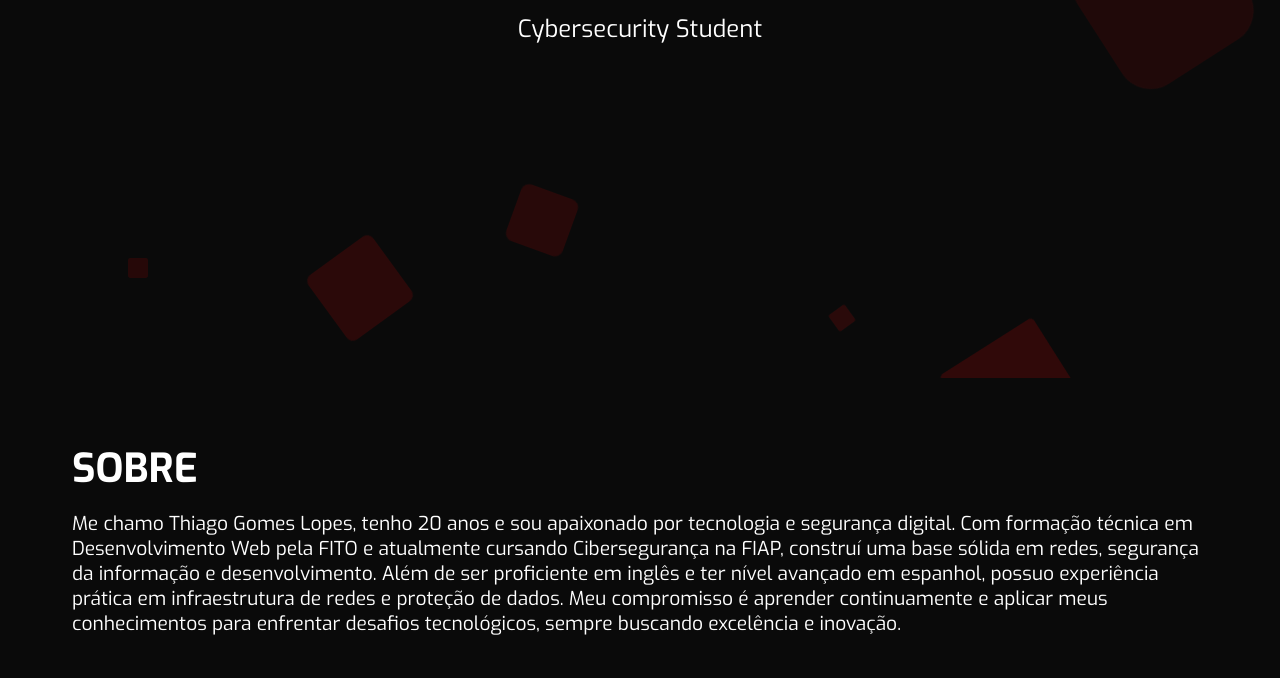
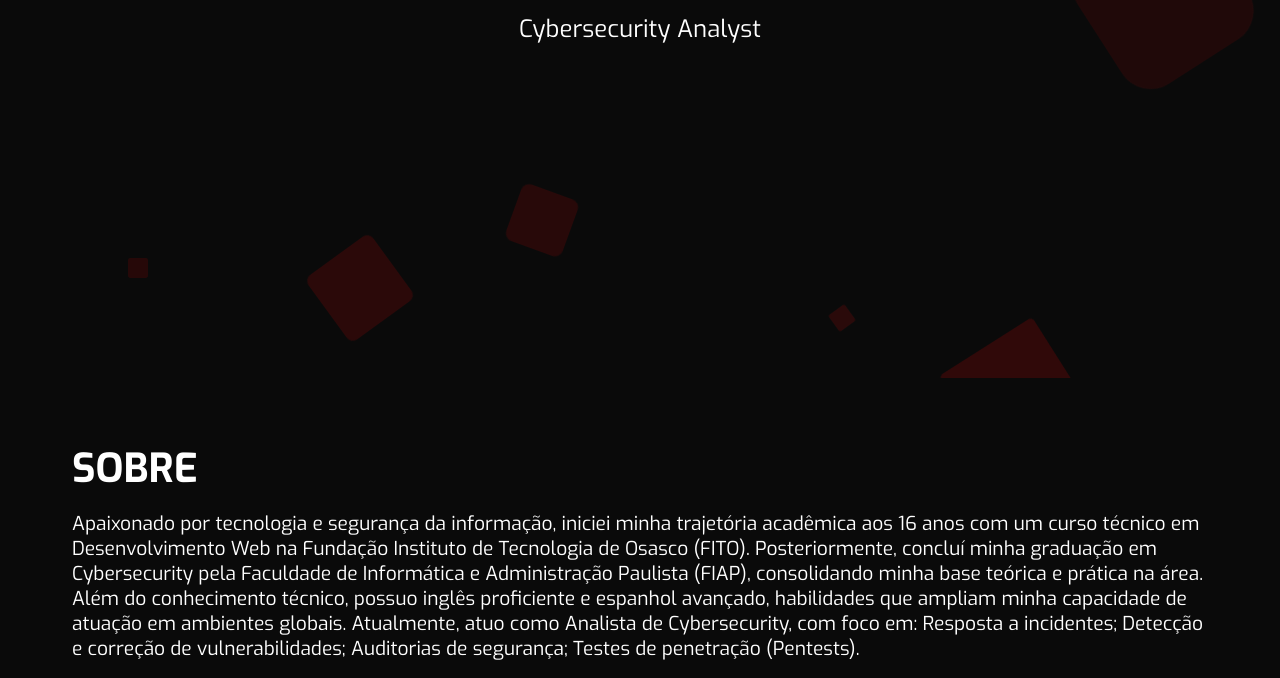
Before and after one commit to okgomes/Portfolio-Thiago-Lopes, a plain HTML site: page index.html in a window 1280 px wide. Shown: the part 422-1100 px from the top of the page. Drawn offline with nearby package versions, Linux system fonts and the light colour scheme.

Commit message:
Update index.html

```diff
--- a/index.html
+++ b/index.html
@@ -23,7 +23,7 @@
     <div class="background">
         <div class="context">
             <h1>Thiago Gomes Lopes</h1>
-            <p>Cybersecurity Student</p>
+            <p>Cybersecurity Analyst</p>
         </div>
         <div class="circles">
             <!-- Círculos animados -->
@@ -43,7 +43,19 @@
     <div class="content">
         <section id="about">
             <h2>Sobre</h2>
-            <p>Me chamo Thiago Gomes Lopes, tenho 20 anos e sou apaixonado por tecnologia e segurança digital. Com formação técnica em Desenvolvimento Web pela FITO e atualmente cursando Cibersegurança na FIAP, construí uma base sólida em redes, segurança da informação e desenvolvimento. Além de ser proficiente em inglês e ter nível avançado em espanhol, possuo experiência prática em infraestrutura de redes e proteção de dados. Meu compromisso é aprender continuamente e aplicar meus conhecimentos para enfrentar desafios tecnológicos, sempre buscando excelência e inovação.</p>
+            <p>Apaixonado por tecnologia e segurança da informação, iniciei minha trajetória acadêmica aos 16 anos com um curso técnico em Desenvolvimento Web na Fundação Instituto de Tecnologia de Osasco (FITO). Posteriormente, concluí minha graduação em Cybersecurity pela Faculdade de Informática e Administração Paulista (FIAP), consolidando minha base teórica e prática na área.
+
+Além do conhecimento técnico, possuo inglês proficiente e espanhol avançado, habilidades que ampliam minha capacidade de atuação em ambientes globais.
+
+Atualmente, atuo como Analista de Cybersecurity, com foco em:
+
+Resposta a incidentes;
+
+Detecção e correção de vulnerabilidades;
+
+Auditorias de segurança;
+
+Testes de penetração (Pentests).</p>
         </section>
 
         <section id="experience">
```
